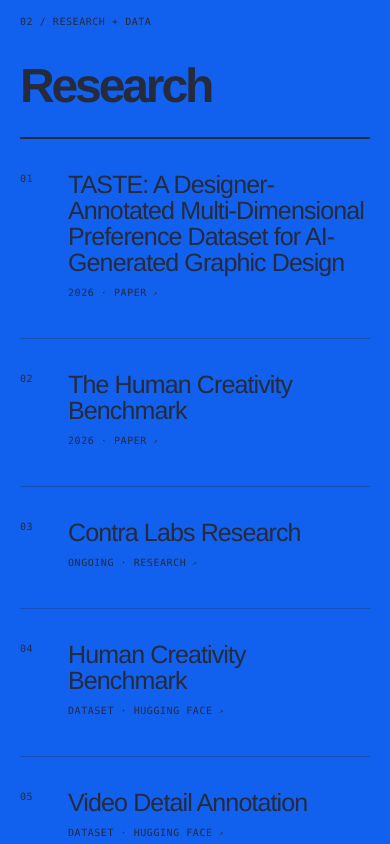
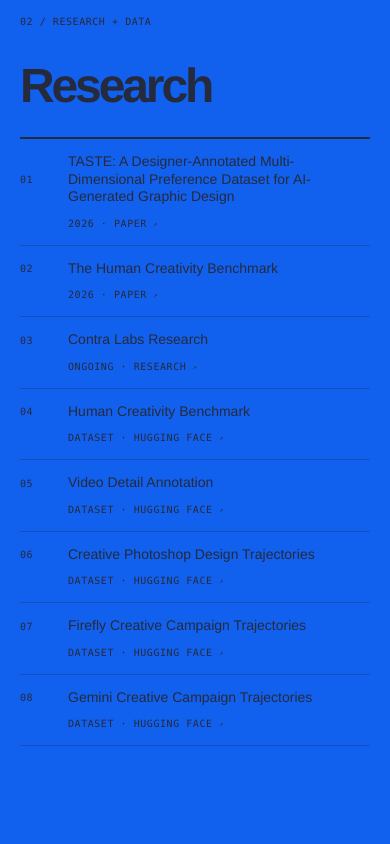
Before and after one commit to ben9885/get-ben.com, a Next.js app: page / in a window 390 px wide. Shown: the part 1440-2284 px from the top of the page. Built offline with nearby package versions, Linux system fonts and the light colour scheme; no server answers.

Commit message:
Align research typography with investments

```diff
--- a/app/globals.css
+++ b/app/globals.css
@@ -87,10 +87,10 @@
 .index-head { padding:17px 0 12px; border-bottom:1px solid var(--ink); opacity:.65; }
 .index-row { min-height:58px; border-bottom:1px solid var(--line); font-size:17px; }
 .research-list { border-top:1px solid var(--ink); }
-.research-row { display:grid; grid-template-columns:65px 1fr 155px; gap:20px; align-items:start; padding:32px 0 38px; border-bottom:1px solid var(--line); }
-.research-row strong { font-size:clamp(25px,3.3vw,46px); line-height:1.04; letter-spacing:-.035em; max-width:780px; font-weight:475; transition:opacity .18s ease; }
+.research-row { display:grid; grid-template-columns:65px 1fr 155px; gap:20px; align-items:center; min-height:58px; border-bottom:1px solid var(--line); font-size:17px; }
+.research-row strong { font-size:inherit; line-height:1.25; letter-spacing:0; max-width:780px; font-weight:400; transition:opacity .18s ease; }
 .research-row:hover strong { opacity:.62; }
-.research-meta { text-align:right; padding-top:8px; }
+.research-meta { text-align:right; }
 .contact { padding-bottom:clamp(120px,16vw,210px); }
 .socials { display:grid; grid-template-columns:repeat(3,1fr); border-bottom:1px solid var(--line); }
 .socials a { min-height:145px; padding:25px 20px 25px 0; display:flex; flex-direction:column; justify-content:space-between; border-right:1px solid var(--line); transition:padding-left .18s ease; }
@@ -126,7 +126,7 @@
   .toggle { grid-row:1; grid-column:3; }
   .index-head,.index-row { grid-template-columns:1fr 82px 48px; gap:10px; }
   .index-row { font-size:14px; }
-  .research-row { grid-template-columns:38px 1fr; gap:10px; }
+  .research-row { grid-template-columns:38px 1fr; gap:10px; padding:14px 0; font-size:14px; }
   .research-meta { grid-column:2; text-align:left; padding-top:0; }
   .socials { grid-template-columns:1fr; }
   .socials a,.socials a:nth-child(2),.socials a:last-child { min-height:105px; border-right:0; border-bottom:1px solid var(--line); padding-left:0; }
```
